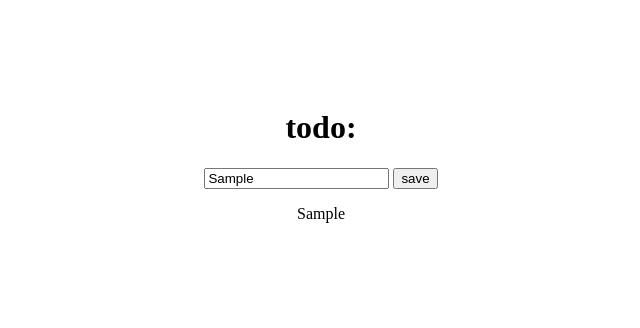
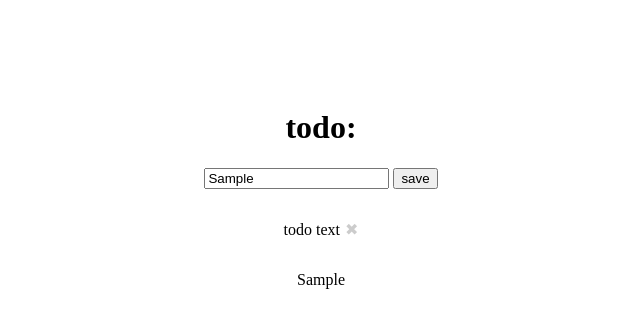
Before and after one commit to ahrjarrett/todo-functional, a website: page public/index.html in a window 1280 px wide. Both pictures are taken after typing "Sample" into the empty fields and a click on the button "save". Shown: the whole page, without its empty margins (319-959 px from the left). Drawn offline with Linux system fonts and the light colour scheme.

Commit message:
add ids, about to make breaking changes

```diff
--- a/public/css/main.css
+++ b/public/css/main.css
@@ -1,3 +1,13 @@
+li {
+  list-style: none;
+}
+
+a {
+  color: #ccc;
+  text-decoration: none;
+  display: inline-block
+}
+
 .wrapper {
   max-width: 600px;
   margin: 0 auto;
@@ -5,6 +15,12 @@
   padding-top: 80px;
 }
 
-li {
-  list-style: none;
+.todo {
+  display: flex;
+  justify-content: center;
+  align-items: center;
 }
+
+.deleteTodo {
+  padding-left: 5px;
+}
--- a/public/index.html
+++ b/public/index.html
@@ -14,7 +14,14 @@
     <button id='save-todo'> save </button>
   </form>
 
-  <div id='todos'></div>
+  <div id='todos'>
+
+    <div class='todo'>
+      <p> todo text </p>
+      <div class='deleteTodo'><a href='#'>&#10006;</a></div>
+    </div>
+
+  </div>
 
 </div>
 
--- a/public/js/bundle.js
+++ b/public/js/bundle.js
@@ -3,9 +3,23 @@
 
 'use strict'
 
+// Functions
+const _ = require('./utils.js')
+const inc = (state) => state + 1
+const assignId = (node, state) => {
+  const uuid = inc(state)
+  node.id = uuid
+}
+
+// DOM
 const saveTodo = document.getElementById('save-todo')
 const todos = document.getElementById('todos')
 let newTodo = document.getElementById('new-todo')
+
+// Initializing
+let counter = 0
+
+const testEl = document.querySelector('.wrapper')
 
 saveTodo.addEventListener('click', (e) => {
   e.preventDefault()
@@ -15,8 +29,14 @@ saveTodo.addEventListener('click', (e) => {
   todos.appendChild(todo)
   todo.innerHTML = todoValue
 
+  assignId(todo, counter + 1)
 })
+
+
 
 }())
 
+},{"./utils.js":2}],2:[function(require,module,exports){
+module.exports = 'testing'
+
 },{}]},{},[1]);
--- /dev/null
+++ b/public/js/utils.js
@@ -0,0 +1 @@
+module.exports = 'testing'
```
Also changed, not shown: public/js/index.js (+19 -0 lines), views/todo.html (added, +4 -0 lines).
